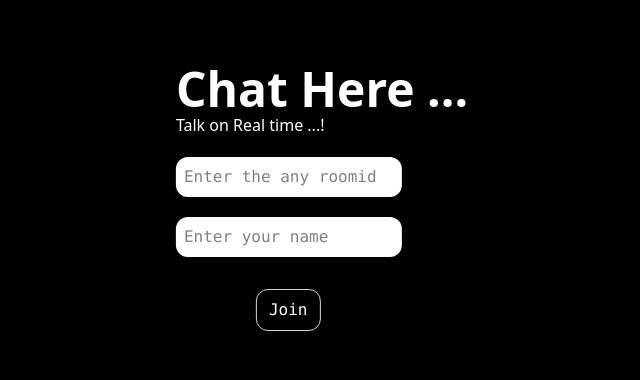
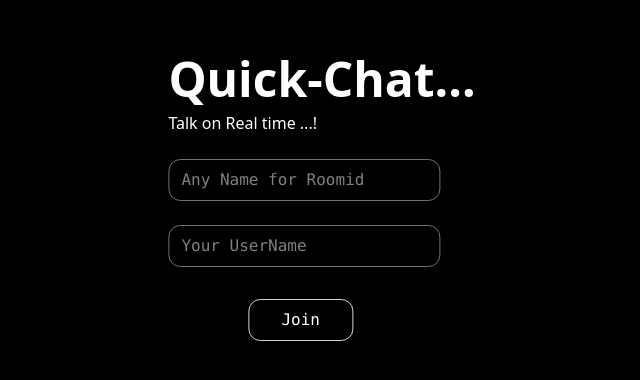
Before and after one commit to RaunaK-cap/Chat-app, a React (Vite) app in the folder 03-FE-websocket/: page / in a window 1280 px wide. Shown: the part 186-566 px from the top of the page, without its empty margins (318-958 px from the left). Built offline with nearby package versions, Linux system fonts and the light colour scheme; no server answers.

Commit message:
Fixed homepage title

```diff
--- a/03-FE-websocket/src/pages/Homepage.tsx
+++ b/03-FE-websocket/src/pages/Homepage.tsx
@@ -14,27 +14,26 @@ const Homepage = ({roomid , setroomid , username , setusername , handler }: sche
     <div className={`h-screen text-white bg-black bg-cover `}>
 
     <div className="absolute top-1/2 left-1/2 -translate-x-1/2 -translate-y-1/2">
-      <h1 className=' font-bold text-5xl'>Chat Here ...</h1>
+      <h1 className=' font-bold sm:text-5xl sm:mb-2 relative left-0 text-4xl sm:relative sm:left-0'>Quick-Chat...</h1>
       <p className=" font-thin"> Talk on Real time ...! </p>
-      {/* <button className='bg-black , text-white ' onClick={()=>setcolor(!color)}>{ `${color? "white" : "dark"}`}</button> */}
-      <div className="py-5">
+      <div className="py-6">
         <input
 
         value={roomid}
         onChange={(e)=> {setroomid(e.target.value)}}
-        className=' p-2 rounded-xl font-mono  outline-none text-black bg-white'
-        placeholder='Enter the any roomid '/>
+        className=' p-2 px-12 rounded-xl font-mono  outline-none text-white bg-black text-left pl-3 border border-neutral-500 hover:border-white'
+        placeholder='Any Name for Roomid '/>
       </div>
 
       <input
       value={username}
         onChange={(e)=>{setusername(e.target.value)}}
-        className='p-2 rounded-xl text-black bg-white font-mono outline-none '
-        placeholder='Enter your name '/>
+        className='p-2 px-12 rounded-xl text-white bg-black border border-neutral-500 text-left pl-3 font-mono outline-none hover:border-white '
+        placeholder='Your UserName '/>
       <div>
 
       </div>
-      <button onClick={handler} className="p-2 bg-black text-white border border-zinc-300 rounded-xl hover:cursor-pointer gap-1 px-3 mx-20 my-8 font-medium font-mono "> Join </button>
+      <button onClick={handler} className="p-2  bg-black text-white border border-zinc-300 rounded-xl hover:cursor-pointer gap-1 px-8 mx-20 my-8 font-medium font-mono hover:border-blue-700 "> Join </button>
 
     </div>
 
```
